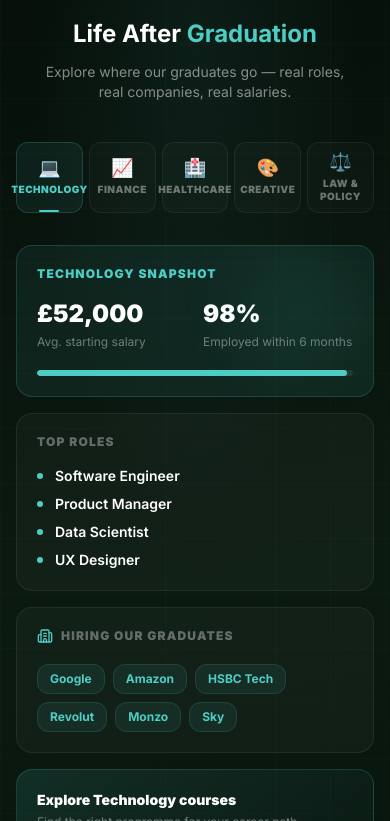
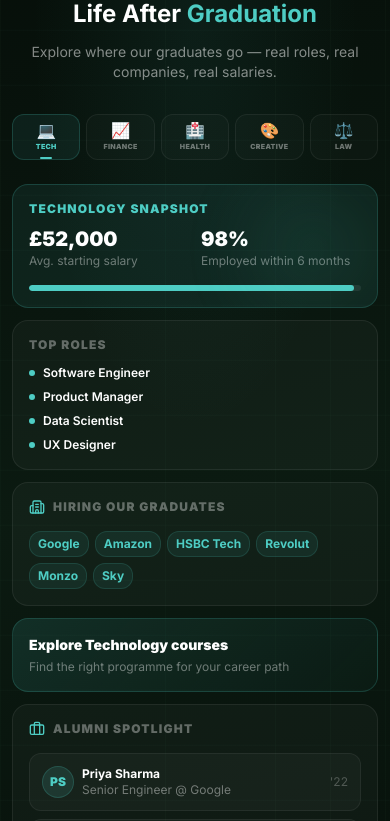
Before and after one commit to MuhammadUsman673/university, a Next.js app: page / in a window 390 px wide. Shown: the part 8063-8884 px from the top of the page. Built offline with nearby package versions, Linux system fonts and the light colour scheme; a web font is replaced by a local one.

Commit message:
Your commit message

```diff
--- a/app/components/News.js
+++ b/app/components/News.js
@@ -8,6 +8,7 @@ const paths = [
   {
     id: 'tech',
     label: 'Technology',
+    shortLabel: 'Tech',
     emoji: '💻',
     color: '#4ECDC4',
     bg: 'rgba(78,205,196,0.08)',
@@ -25,6 +26,7 @@ const paths = [
   {
     id: 'finance',
     label: 'Finance',
+    shortLabel: 'Finance',
     emoji: '📈',
     color: '#FFD166',
     bg: 'rgba(255,209,102,0.08)',
@@ -42,6 +44,7 @@ const paths = [
   {
     id: 'health',
     label: 'Healthcare',
+    shortLabel: 'Health',
     emoji: '🏥',
     color: '#FF6B6B',
     bg: 'rgba(255,107,107,0.08)',
@@ -59,6 +62,7 @@ const paths = [
   {
     id: 'creative',
     label: 'Creative',
+    shortLabel: 'Creative',
     emoji: '🎨',
     color: '#A78BFA',
     bg: 'rgba(167,139,250,0.08)',
@@ -76,6 +80,7 @@ const paths = [
   {
     id: 'law',
     label: 'Law & Policy',
+    shortLabel: 'Law',
     emoji: '⚖️',
     color: '#F97316',
     bg: 'rgba(249,115,22,0.08)',
@@ -103,7 +108,7 @@ function PathTab({ path, active, onClick, index }) {
       animate={inView ? { opacity: 1, y: 0 } : {}}
       transition={{ duration: 0.5, delay: index * 0.08 }}
       onClick={onClick}
-      className="relative flex flex-col items-center justify-center gap-1.5 px-2 sm:px-4 py-2.5 sm:py-3 rounded-xl sm:rounded-2xl transition-all duration-300 flex-1 min-w-0 touch-manipulation"
+      className="relative flex flex-col items-center justify-center gap-1 py-2 sm:py-3 rounded-xl sm:rounded-2xl transition-all duration-300 touch-manipulation w-full min-w-0"
       style={{
         background: active ? path.bg : 'rgba(255,255,255,0.02)',
         border: `1px solid ${active ? path.border : 'rgba(255,255,255,0.06)'}`,
@@ -111,24 +116,32 @@ function PathTab({ path, active, onClick, index }) {
       whileHover={{ y: -2 }}
       whileTap={{ scale: 0.97 }}
     >
-      <span className="text-lg sm:text-xl leading-none">{path.emoji}</span>
+      {/* Emoji scales with viewport so it never overflows */}
       <span
-        className="text-[10px] sm:text-xs font-black uppercase tracking-wider leading-tight text-center"
-        style={{ color: active ? path.color : 'rgba(255,255,255,0.4)' }}
+        className="leading-none select-none"
+        style={{ fontSize: 'clamp(14px, 4vw, 22px)' }}
       >
-        {/* Abbreviated label on tiny screens */}
-        <span className="hidden xs:inline sm:hidden">
-          {path.label.split(' ')[0]}
-        </span>
-        <span className="inline xs:hidden sm:inline">
-          {path.label}
-        </span>
+        {path.emoji}
       </span>
+
+      {/* Label: shortLabel on mobile, full label on sm+ */}
+      <span
+        className="font-black uppercase text-center leading-tight w-full px-0.5 truncate"
+        style={{
+          color: active ? path.color : 'rgba(255,255,255,0.4)',
+          fontSize: 'clamp(7px, 1.8vw, 11px)',
+          letterSpacing: '0.04em',
+        }}
+      >
+        <span className="sm:hidden">{path.shortLabel}</span>
+        <span className="hidden sm:inline">{path.label}</span>
+      </span>
+
       {active && (
         <motion.div
           layoutId="activeTab"
-          className="absolute bottom-0 left-1/2 -translate-x-1/2 w-5 h-0.5 rounded-full"
-          style={{ background: path.color }}
+          className="absolute bottom-0 left-1/2 -translate-x-1/2 h-0.5 rounded-full"
+          style={{ background: path.color, width: 'clamp(12px, 3vw, 24px)' }}
         />
       )}
     </motion.button>
@@ -145,17 +158,17 @@ function AlumniCard({ alumni, color, index }) {
       initial={{ opacity: 0, x: -20 }}
       animate={inView ? { opacity: 1, x: 0 } : {}}
       transition={{ duration: 0.5, delay: index * 0.1 }}
-      className="flex items-center gap-3 p-3 sm:p-4 rounded-xl"
+      className="flex items-center gap-2 sm:gap-3 p-3 sm:p-4 rounded-xl"
       style={{ background: 'rgba(255,255,255,0.03)', border: '1px solid rgba(255,255,255,0.06)' }}
     >
       <div
-        className="w-9 h-9 sm:w-10 sm:h-10 rounded-full flex items-center justify-center text-xs font-black flex-shrink-0"
+        className="w-8 h-8 sm:w-10 sm:h-10 rounded-full flex items-center justify-center text-xs font-black flex-shrink-0"
         style={{ background: `${color}20`, color, border: `1px solid ${color}30` }}
       >
         {alumni.avatar}
       </div>
       <div className="min-w-0 flex-1">
-        <p className="text-sm font-bold text-white truncate">{alumni.name}</p>
+        <p className="text-xs sm:text-sm font-bold text-white truncate">{alumni.name}</p>
         <p className="text-xs truncate" style={{ color: 'rgba(255,255,255,0.4)' }}>{alumni.role}</p>
       </div>
       <span className="flex-shrink-0 text-xs" style={{ color: 'rgba(255,255,255,0.25)' }}>'{alumni.year.slice(2)}</span>
@@ -175,7 +188,7 @@ export default function LifeAfterGraduation() {
   return (
     <section
       ref={containerRef}
-      className="relative py-16 sm:py-24 lg:py-32 overflow-hidden"
+      className="relative py-12 sm:py-24 lg:py-32 overflow-hidden"
       style={{ background: 'linear-gradient(170deg, #060e09 0%, #0b1a11 50%, #060e09 100%)' }}
     >
       {/* Parallax grid */}
@@ -204,18 +217,18 @@ export default function LifeAfterGraduation() {
       <div className="absolute top-0 left-0 right-0 h-px" style={{ background: 'linear-gradient(90deg, transparent, #355E47, transparent)' }} />
       <div className="absolute bottom-0 left-0 right-0 h-px" style={{ background: 'linear-gradient(90deg, transparent, #355E47, transparent)' }} />
 
-      <div className="relative max-w-6xl mx-auto px-4 sm:px-6 lg:px-8">
+      <div className="relative max-w-6xl mx-auto px-3 sm:px-6 lg:px-8">
 
         {/* ── Header ── */}
-        <div ref={headingRef} className="mb-10 sm:mb-14 text-center">
+        <div ref={headingRef} className="mb-8 sm:mb-14 text-center">
           <motion.div
             initial={{ opacity: 0, scale: 0.85 }}
             animate={headingInView ? { opacity: 1, scale: 1 } : {}}
             transition={{ duration: 0.5 }}
-            className="inline-flex items-center gap-2 mb-5 px-4 py-1.5 rounded-full border text-xs font-black uppercase tracking-widest"
+            className="inline-flex items-center gap-1.5 sm:gap-2 mb-4 sm:mb-6 px-3 sm:px-4 py-1.5 rounded-full border text-xs font-black uppercase tracking-widest"
             style={{ borderColor: 'rgba(109,184,144,0.3)', color: '#6DB890', background: 'rgba(53,94,71,0.12)' }}
           >
-            <TrendingUp className="w-3.5 h-3.5" />
+            <TrendingUp className="w-3 h-3 sm:w-3.5 sm:h-3.5" />
             Graduate Outcomes
           </motion.div>
 
@@ -244,19 +257,23 @@ export default function LifeAfterGraduation() {
             initial={{ opacity: 0, y: 16 }}
             animate={headingInView ? { opacity: 1, y: 0 } : {}}
             transition={{ duration: 0.7, delay: 0.3 }}
-            className="text-sm sm:text-base max-w-2xl mx-auto px-4"
+            className="text-sm sm:text-base max-w-2xl mx-auto px-2"
             style={{ color: 'rgba(255,255,255,0.5)' }}
           >
             Explore where our graduates go — real roles, real companies, real salaries.
           </motion.p>
         </div>
 
-        {/* ── Path Tabs ── */}
+        {/* ── Path Tabs ──
+            Always a single 5-column row.
+            Mobile: emoji + shortLabel, fluid sizing via clamp so nothing overflows on 320px.
+            sm+:    emoji + full label.
+        ── */}
         <motion.div
           initial={{ opacity: 0, y: 20 }}
           animate={headingInView ? { opacity: 1, y: 0 } : {}}
           transition={{ delay: 0.4 }}
-          className="flex gap-1.5 sm:gap-3 mb-8 sm:mb-10"
+          className="grid grid-cols-5 gap-1.5 sm:gap-3 mb-6 sm:mb-10"
         >
           {paths.map((path, i) => (
             <PathTab
@@ -277,30 +294,31 @@ export default function LifeAfterGraduation() {
             animate={{ opacity: 1, y: 0 }}
             exit={{ opacity: 0, y: -16 }}
             transition={{ duration: 0.45, ease: [0.22, 1, 0.36, 1] }}
-            className="grid grid-cols-1 md:grid-cols-2 lg:grid-cols-3 gap-4 sm:gap-6"
+            className="grid grid-cols-1 md:grid-cols-2 lg:grid-cols-3 gap-3 sm:gap-6"
           >
-            {/* Left — Overview */}
-            <div className="md:col-span-1 lg:col-span-1 flex flex-col gap-4 sm:gap-5">
-              {/* Snapshot card */}
+            {/* ── Col 1: Snapshot + Top Roles ── */}
+            <div className="flex flex-col gap-3 sm:gap-5">
+
+              {/* Snapshot */}
               <div
-                className="rounded-2xl p-5 sm:p-6 relative overflow-hidden"
+                className="rounded-2xl p-4 sm:p-6 relative overflow-hidden"
                 style={{ background: active.bg, border: `1px solid ${active.border}` }}
               >
                 <div className="absolute top-0 right-0 w-32 h-32 rounded-full opacity-10 blur-2xl" style={{ background: active.color }} />
-                <p className="text-xs font-black uppercase tracking-widest mb-4" style={{ color: active.color }}>
+                <p className="text-xs font-black uppercase tracking-widest mb-3" style={{ color: active.color }}>
                   {active.label} Snapshot
                 </p>
-                <div className="grid grid-cols-2 gap-4">
+                <div className="grid grid-cols-2 gap-3">
                   <div>
-                    <p className="text-2xl sm:text-3xl font-black text-white">{active.avgSalary}</p>
+                    <p className="text-xl sm:text-3xl font-black text-white leading-none">{active.avgSalary}</p>
                     <p className="text-xs mt-1" style={{ color: 'rgba(255,255,255,0.4)' }}>Avg. starting salary</p>
                   </div>
                   <div>
-                    <p className="text-2xl sm:text-3xl font-black text-white">{active.employed}</p>
+                    <p className="text-xl sm:text-3xl font-black text-white leading-none">{active.employed}</p>
                     <p className="text-xs mt-1" style={{ color: 'rgba(255,255,255,0.4)' }}>Employed within 6 months</p>
                   </div>
                 </div>
-                <div className="mt-5 h-1.5 rounded-full overflow-hidden" style={{ background: 'rgba(255,255,255,0.08)' }}>
+                <div className="mt-4 h-1.5 rounded-full overflow-hidden" style={{ background: 'rgba(255,255,255,0.08)' }}>
                   <motion.div
                     className="h-full rounded-full"
                     style={{ background: active.color }}
@@ -311,12 +329,12 @@ export default function LifeAfterGraduation() {
                 </div>
               </div>
 
-              {/* Top roles */}
+              {/* Top Roles */}
               <div
-                className="rounded-2xl p-5 sm:p-6"
+                className="rounded-2xl p-4 sm:p-6"
                 style={{ background: 'rgba(255,255,255,0.03)', border: '1px solid rgba(255,255,255,0.07)' }}
               >
-                <p className="text-xs font-black uppercase tracking-widest mb-4" style={{ color: 'rgba(255,255,255,0.35)' }}>
+                <p className="text-xs font-black uppercase tracking-widest mb-3" style={{ color: 'rgba(255,255,255,0.35)' }}>
                   Top Roles
                 </p>
                 <div className="flex flex-col gap-2">
@@ -326,36 +344,36 @@ export default function LifeAfterGraduation() {
                       initial={{ opacity: 0, x: -12 }}
                       animate={{ opacity: 1, x: 0 }}
                       transition={{ delay: i * 0.07 }}
-                      className="flex items-center gap-3"
+                      className="flex items-center gap-2 sm:gap-3"
                     >
                       <div className="w-1.5 h-1.5 rounded-full flex-shrink-0" style={{ background: active.color }} />
-                      <span className="text-sm font-semibold text-white">{role}</span>
+                      <span className="text-xs sm:text-sm font-semibold text-white">{role}</span>
                     </motion.div>
                   ))}
                 </div>
               </div>
             </div>
 
-            {/* Middle — Companies */}
-            <div className="md:col-span-1 lg:col-span-1 flex flex-col gap-4 sm:gap-5">
+            {/* ── Col 2: Companies + CTA ── */}
+            <div className="flex flex-col gap-3 sm:gap-5">
               <div
-                className="rounded-2xl p-5 sm:p-6 flex-1"
+                className="rounded-2xl p-4 sm:p-6 flex-1"
                 style={{ background: 'rgba(255,255,255,0.03)', border: '1px solid rgba(255,255,255,0.07)' }}
               >
-                <div className="flex items-center gap-2 mb-5">
+                <div className="flex items-center gap-2 mb-4">
                   <Building2 className="w-4 h-4 flex-shrink-0" style={{ color: active.color }} />
                   <p className="text-xs font-black uppercase tracking-widest" style={{ color: 'rgba(255,255,255,0.35)' }}>
                     Hiring Our Graduates
                   </p>
                 </div>
-                <div className="flex flex-wrap gap-2">
+                <div className="flex flex-wrap gap-1.5 sm:gap-2">
                   {active.companies.map((company, i) => (
                     <motion.span
                       key={company}
                       initial={{ opacity: 0, scale: 0.8 }}
                       animate={{ opacity: 1, scale: 1 }}
                       transition={{ delay: i * 0.06 }}
-                      className="px-3 py-1.5 rounded-xl text-xs font-bold"
+                      className="px-2 py-1 sm:px-3 sm:py-1.5 rounded-xl text-xs font-bold"
                       style={{ background: `${active.color}15`, color: active.color, border: `1px solid ${active.color}25` }}
                     >
                       {company}
@@ -365,7 +383,7 @@ export default function LifeAfterGraduation() {
               </div>
 
               <motion.div
-                className="rounded-2xl p-5 sm:p-6 relative overflow-hidden"
+                className="rounded-2xl p-4 sm:p-6 relative overflow-hidden"
                 style={{
                   background: `linear-gradient(135deg, ${active.color}20, ${active.color}08)`,
                   border: `1px solid ${active.color}30`,
@@ -376,20 +394,20 @@ export default function LifeAfterGraduation() {
               </motion.div>
             </div>
 
-            {/* Right — Alumni — full width on mobile/md, 1 col on lg */}
+            {/* ── Col 3: Alumni — full width on md, 1-col on lg ── */}
             <div className="md:col-span-2 lg:col-span-1">
               <div
-                className="rounded-2xl p-5 sm:p-6 h-full"
+                className="rounded-2xl p-4 sm:p-6 h-full"
                 style={{ background: 'rgba(255,255,255,0.03)', border: '1px solid rgba(255,255,255,0.07)' }}
               >
-                <div className="flex items-center gap-2 mb-5">
+                <div className="flex items-center gap-2 mb-4">
                   <Briefcase className="w-4 h-4 flex-shrink-0" style={{ color: active.color }} />
                   <p className="text-xs font-black uppercase tracking-widest" style={{ color: 'rgba(255,255,255,0.35)' }}>
                     Alumni Spotlight
                   </p>
                 </div>
-                {/* On md (2-col), show alumni in a 3-col row; on lg back to stacked */}
-                <div className="grid grid-cols-1 md:grid-cols-3 lg:grid-cols-1 gap-3">
+                {/* Stacked on mobile & lg; 3-col row on md where panel is full-width */}
+                <div className="grid grid-cols-1 md:grid-cols-3 lg:grid-cols-1 gap-2 sm:gap-3">
                   {active.alumni.map((a, i) => (
                     <AlumniCard key={a.name} alumni={a} color={active.color} index={i} />
                   ))}
@@ -405,7 +423,7 @@ export default function LifeAfterGraduation() {
           whileInView={{ opacity: 1 }}
           viewport={{ once: true }}
           transition={{ delay: 0.4 }}
-          className="text-center text-xs mt-8 sm:mt-10 px-4"
+          className="text-center text-xs mt-8 sm:mt-10 px-4 leading-relaxed"
           style={{ color: 'rgba(255,255,255,0.2)' }}
         >
           Data sourced from Graduate Outcomes Survey 2025 · 6 months after graduation
```
